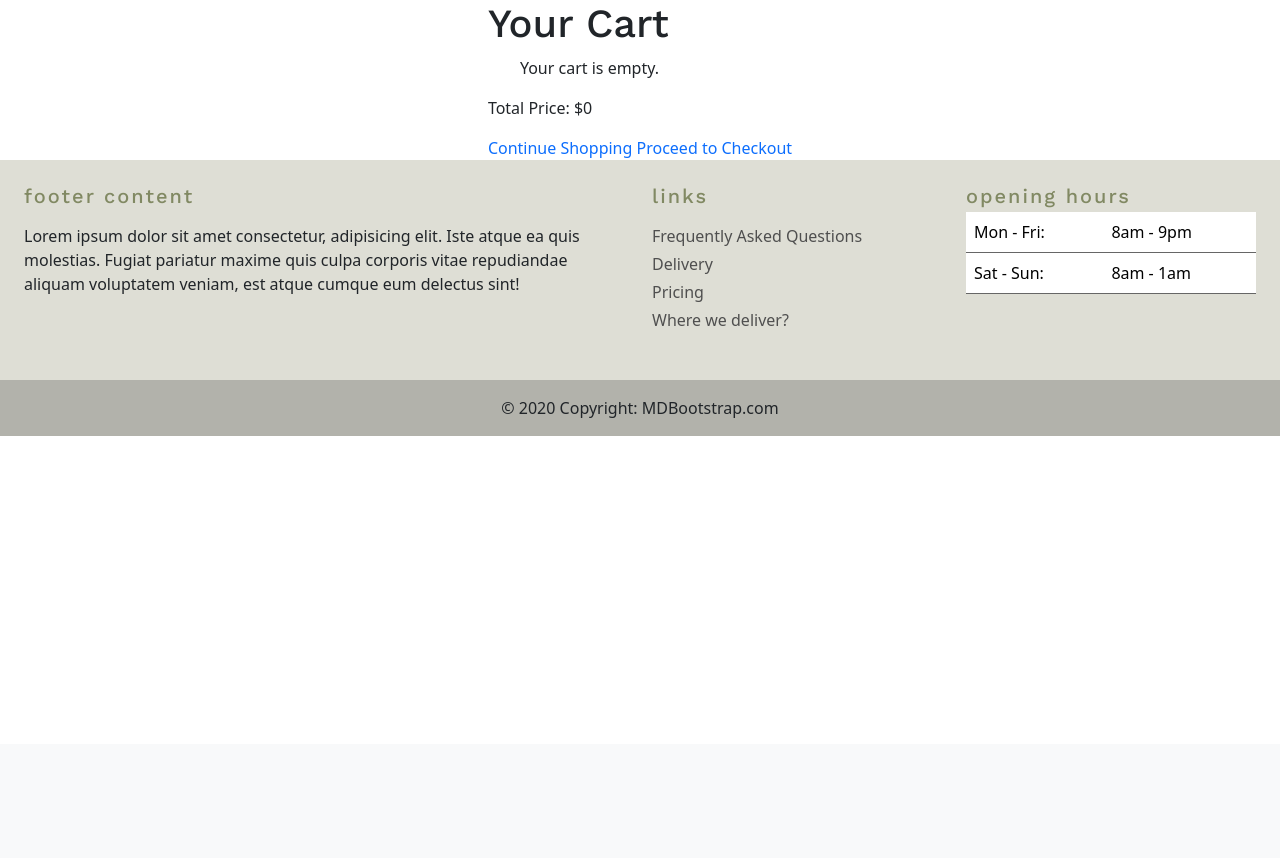
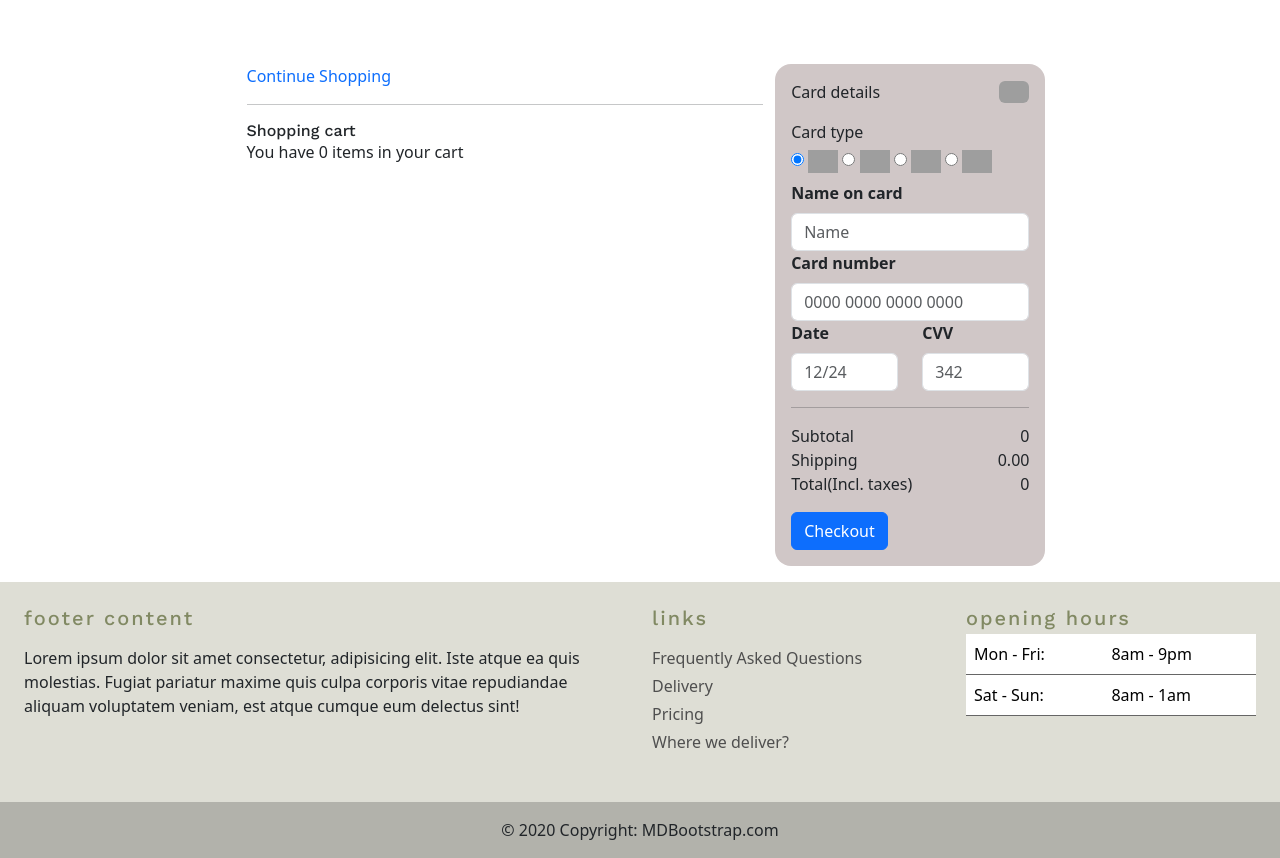
Before and after one commit to UzitheI/ResCaf, a Django app: page /menu/view_cart in a window 1280 px wide. Shown: the part 56-914 px from the top of the page. Before the commit the page ends 492 px from the top, so only its background shows below. Run offline with Django 5.2, Linux system fonts and the light colour scheme; the visitor is signed in with stand-in values (Sample User, id 1); data that the repository does not hold is empty; some libraries are stand-ins or nearby versions; grey boxes are pictures that could not be loaded.

Commit message:
added checkout feature for cart

```diff
--- a/mysite/templates/home_folder/cart.html
+++ b/mysite/templates/home_folder/cart.html
@@ -1,6 +1,7 @@
 <!-- cart/cart.html -->
 {% extends 'home_folder/base.html' %}
 {% load static %}
+{% load bootstrap_icons %}
 
 <html lang="en">
 <head>
@@ -10,36 +11,119 @@
 </head>
 <body>
   {% block content %}
-  <div class="cart-container">
-    <h1>Your Cart</h1>
-    <ul class="product-list">
+  <div class="container-fluid mt-5 p-3 rounded cart">
+    <div class="row no-gutters">
+        <div class="col-md-8">
+            <div class="product-details mr-2">
+                <div class="d-flex flex-row align-items-center"><i class="fa fa-long-arrow-left"></i><a href="{% url 'index' %}" class="continue-shopping">Continue Shopping</a></div>
+                <hr>
+                <h6 class="mb-0">Shopping cart</h6>
+                <div class="d-flex justify-content-between"><span>You have {{cart_items|length}} items in your cart</span>
+                </div>
+                <ul>
                 {% for item in cart_items %}
-      <li class="product-item">
-        <div class="product-image">
-          <img src="{{item.dish.image}}" alt="{{ item.dish.name }}">
+                <li>
+                  <div class="d-flex justify-content-between align-items-center mt-3 p-2 items rounded">
+                    <div class="d-flex flex-row">
+                        <img class="rounded" src="{{item.dish.image}}" width="40">
+                        <div class="ml-2">
+                            <div class="d-flex align-items-center">
+                                <span class="font-weight-bold d-block">{{item.dish.name}}</span>
+                                <span class="d-block bg-danger text-white px-2 rounded font-weight-bold ml-2">{{item.dish.price}}</span>
                             </div>
-        <div class="product-info">
-          <h3>{{ item.dish.name }}</h3>
-          <p>{{ item.dish.country_of_origin }}</p>
-          <form action="{% url 'menu:quantityUpdate' item.id %}" method="post" class="quantity-form">
-            {% csrf_token %}
-            <div class="quantity-input">
-              <input type="number" name="quantity" value="{{ item.quantity }}" min="1" class="quantity-input-field">
-              <button type="submit" name="action" value="increment" class="quantity-button">Confirm</button>
+                            <span class="spec">Status: {% if item.is_accepted == True %}Your item has been accepted.{% else %}{{item.message}}{% endif %}</span>
                         </div>
+                    </div>
+                    <div class="d-flex flex-row align-items-center">
+                        <span class="d-block mr-3">Quantity: {{item.quantity}}</span>
+                        <i class="fa fa-trash-o ml-4 text-black-50"></i>
+
+                      <a href="#modal-{{item.id}}"
+                      type="button"
+                      class="btn btn-transparent"
+                      data-bs-toggle="modal"
+                      data-bs-target="#modal-{{item.id}}"
+                    >
+                      Update
+                    </a>
+                    <div
+                      id="modal-{{item.id}}"
+                      class="modal fade"
+                      tabindex="-1"
+                      role="dialog"
+                      aria-labelledby="exampleModalLabel"
+                      aria-hidden="true"
+                    >
+                      <div class="modal-dialog" role="document">
+                        <div class="modal-content">
+                          <div class="modal-header">
+                            <h5 class="modal-title" id="exampleModalLabel">
+                              Update the Number
+                            </h5>
+                            <button
+                              type="button"
+                              class="close"
+                              data-bs-dismiss="modal"
+                              aria-label="Close"
+                            >
+                              <span aria-hidden="true">&times;</span>
+                            </button>
+                          </div>
+                          {%if item.is_accepted == False%}
+                          <div class="modal-body">
+                            <form method="post" action="{%url 'menu:quantityUpdate' item.id%}" class="form-group">
+                                {%csrf_token%}
+                                {{form.as_p}}
+                                <button action="submit" class="btn btn-primary">
+                                    Update Quantity
+                                  </button>
                             </form>
-          <p class="highlighted">Price: ${{ item.dish.price }}</p>
+                          </div>
+                          {%else%}
+                          <p>You cannot update it now, your order is being delivered.</p>
+                          {%endif%}
+                          <div class="modal-footer">
+                            <button
+                              type="button"
+                              class="btn btn-secondary"
+                              data-bs-dismiss="modal"
+                            >
+                              Close
+                            </button>
+                          </div>
+                        </div>
+                      </div>
+                    </div>
+
                         <a href="{% url 'menu:remove_from_cart' item.id %}" class="remove-button">Remove</a>
                     </div>
+                </div>
               </li>
-      {% empty %}
-      <p>Your cart is empty.</p>
-      {% endfor %}
+                {%endfor%}
               </ul>
-    <div class="cart-summary">
-      <p class="total-price">Total Price: ${{ total_price }}</p>
-      <a href="{% url 'index' %}" class="continue-shopping">Continue Shopping</a>
-      <a href="#" class="checkout-button">Proceed to Checkout</a>
+            </div>
+        </div>
+        <div class="col-md-4 " style="background-color:#d0c7c7; padding:1em; border-radius:1em;">
+            <div class="payment-info">
+                <div class="d-flex justify-content-between align-items-center"><span>Card details</span><img class="rounded" src="https://i.imgur.com/WU501C8.jpg" width="30"></div><span class="type d-block mt-3 mb-1">Card type</span><label class="radio"> <input type="radio" name="card" value="payment" checked> <span><img width="30" src="https://img.icons8.com/color/48/000000/mastercard.png"/></span> </label>
+
+<label class="radio"> <input type="radio" name="card" value="payment"> <span><img width="30" src="https://img.icons8.com/officel/48/000000/visa.png"/></span> </label>
+
+<label class="radio"> <input type="radio" name="card" value="payment"> <span><img width="30" src="https://img.icons8.com/ultraviolet/48/000000/amex.png"/></span> </label>
+
+
+<label class="radio"> <input type="radio" name="card" value="payment"> <span><img width="30" src="https://img.icons8.com/officel/48/000000/paypal.png"/></span> </label>
+                <div><label class="credit-card-label">Name on card</label><input type="text" class="form-control credit-inputs" placeholder="Name"></div>
+                <div><label class="credit-card-label">Card number</label><input type="text" class="form-control credit-inputs" placeholder="0000 0000 0000 0000"></div>
+                <div class="row">
+                    <div class="col-md-6"><label class="credit-card-label">Date</label><input type="text" class="form-control credit-inputs" placeholder="12/24"></div>
+                    <div class="col-md-6"><label class="credit-card-label">CVV</label><input type="text" class="form-control credit-inputs" placeholder="342"></div>
+                </div>
+                <hr class="line">
+                <div class="d-flex justify-content-between information"><span>Subtotal</span><span>{{total_price}}</span></div>
+                <div class="d-flex justify-content-between information"><span>Shipping</span><span>0.00</span></div>
+                <div class="d-flex justify-content-between information"><span>Total(Incl. taxes)</span><span>{{total_price}}</span></div><button class="btn btn-primary btn-block d-flex justify-content-between mt-3" type="button"><span>Checkout</span></button></div>
+        </div>
     </div>
 </div>
   {% endblock %}
```
Lines whose indentation alone changed are shown as unchanged.
